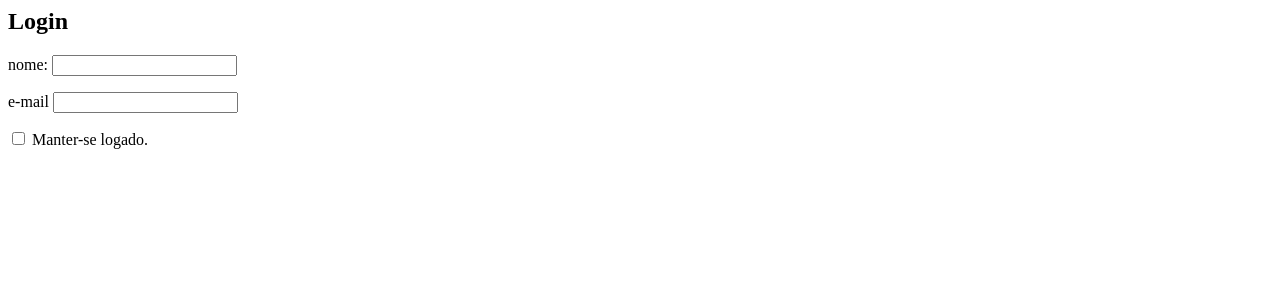
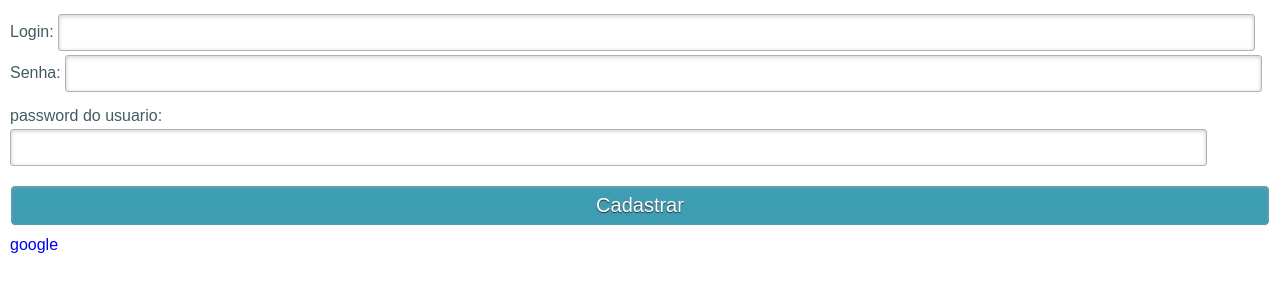
Before and after one commit to marinhofernando512/marinhofernando512, a plain HTML site: page index.html in a window 1280 px wide. Drawn offline with Linux system fonts and the light colour scheme.

Commit message:
Add files via upload

```diff
--- a/index.html
+++ b/index.html
@@ -1,32 +1,47 @@
 <html>
 
-
 <head>
+    <link rel="stylesheet" href="style.css">
 
 </head>
 
 <body>
 
-    <h2>Login</h2>
-    <p>
-    <label for="">nome:</label>
-    <input type="text" id="nome"> </p>
+    <form action="">
+        <p>
 
+            <label for="Login">Login:</label>
+            <input type="text" id="text_login" required="required">
 
-    <p>
-    <label for="">e-mail</label>
-    <input type="text" id="email">
-    </p>
-    <p>
-    <input type="checkbox" name="logado" id="logado">
-    <label for="">Manter-se logado.</label>
-</p>
+        </p>
+
+        <p>
+            <label for="text_senha">Senha:</label>
+            <input type="text" id="text_senha" required="required">
+        </p>
+
+        <p>
+            <label for="email">password do usuario:</label>
+            <input type="text" name="email" id="text_email" required="required">
+        </p>
+
+        <p>
+            <input type="submit" value="Cadastrar">
+
+            <a href="https://www.google.com" target="_blank">google</a>
+
+        </p>
 
 
 
+    </form>
 </body>
 
+<script>
 
+    alert("Ola Pagina");
+
+</script>
 
 
 </html>
```
